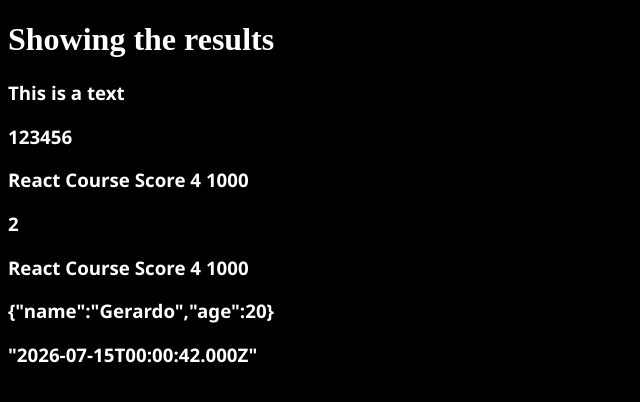
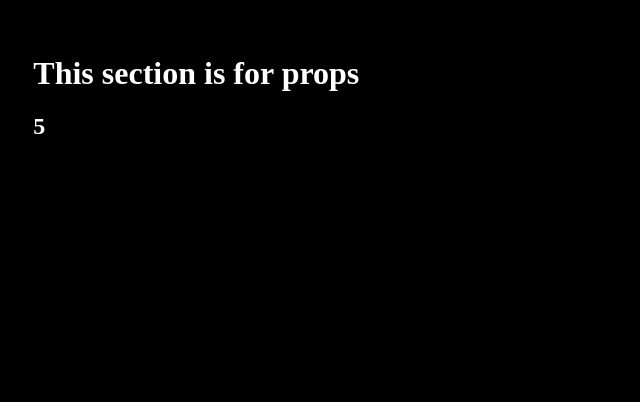
Before and after one commit to PleitesGC-12/React-Learning, a React (Vite) app: page / in a window 1280 px wide. Shown: the top 402 px of the page, without its empty margins (0-640 px from the left). Built offline with nearby package versions, Linux system fonts and the light colour scheme.

Commit message:
feat: Add props

```diff
--- a/src/ArrowComponent.jsx
+++ b/src/ArrowComponent.jsx
@@ -1,31 +1,15 @@
-import './ArrowComponent.css'
+// To use props we use destructuring
+const ArrowComponent = ({title, subtitle}) => {
+    console.log(title);
+    console.log(subtitle);
 
-// If we were to declare the variables within the component
-// each time there was a change the component should be re-rendered
-// along with its variables. To avoid that we declare them outside of the component
-const text = 'This is a text';
-const numberYes = 123456;
-const arrayYes = ['React Course', ' Score ', 4, ' ', 1000];
-const booleanValue = true; // It doesn't show anything
-const functionType = () => 1+1 // If we want the function to be shown we need to execute it with "()"
-const objectType = {name: "Gerardo", age: 20} // shows an error in the console
-const dateType = new Date(); // shows an error in the console because we can't pass objects
-
-// by the way we can render objects using JSON.stringify
-const ArrowComponent = () => {
     return (
 
         <div>
-            <h1>Showing the results</h1>
-            {/* We call variables inside curly brackets */}
-            <h3>{text}</h3>
-            <h3>{numberYes}</h3>
-            <h3>{arrayYes}</h3>
-            <h3>{functionType()}</h3>
-            <h3>{arrayYes}</h3>
-            <h3>{JSON.stringify(objectType)}</h3>
-            <h3>{JSON.stringify(dateType)}</h3>
+            <h1>{title} </h1>
+            <h2>{subtitle + 1}</h2>
         </div>
     )
 }
+
 export default ArrowComponent;
--- a/src/main.jsx
+++ b/src/main.jsx
@@ -5,6 +5,7 @@ import './styles.css'
 
 createRoot(document.getElementById('root')).render(
   <StrictMode>
-    <ArrowComponent/>
+    {/* We pass the data for the props here in main.jsx*/}
+    <ArrowComponent title="This section is for props" subtitle = {4}/>
   </StrictMode>,
 )
--- a/src/styles.css
+++ b/src/styles.css
@@ -2,4 +2,5 @@
 body, html {
     background-color: black;
     color: white;
+    padding: 1%;
 }
```
